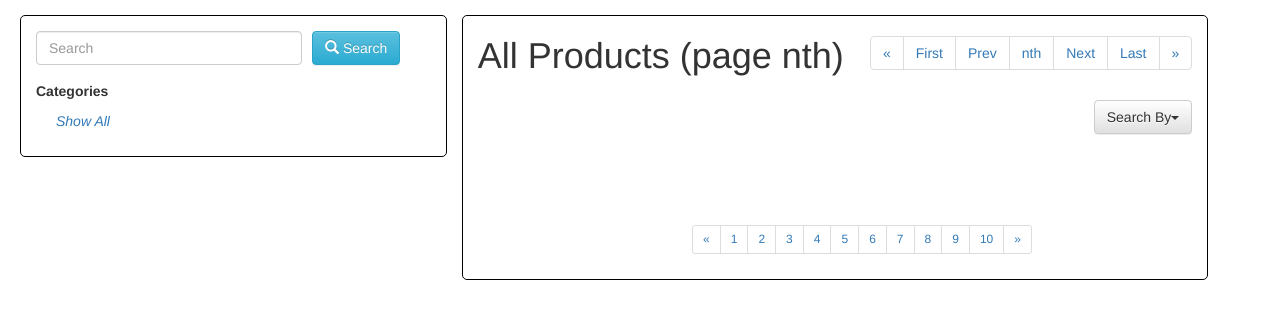
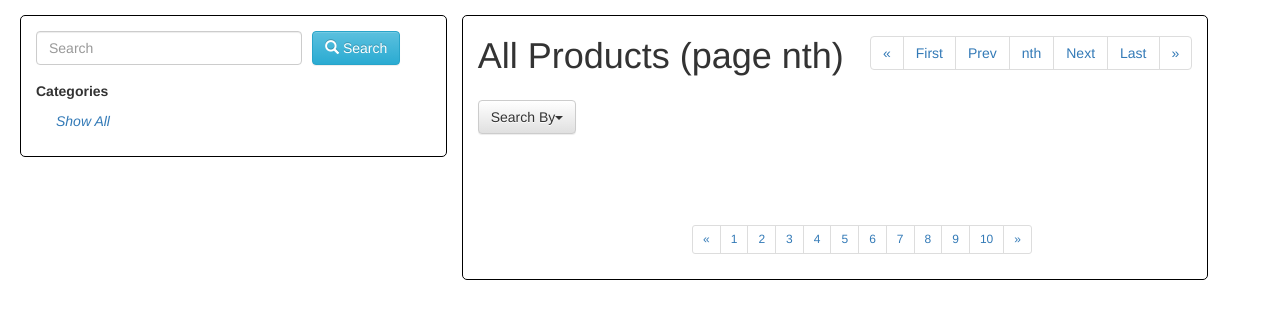
Before and after one commit to RoseTheMarmot/E-Commerce-CodingDojo, a CodeIgniter app: page / in a window 1280 px wide. Shown: the part 70-389 px from the top of the page. Run offline with CodeIgniter, Linux system fonts and the light colour scheme; data that the repository does not hold is empty.

Commit message:
made some homepage adjustments

```diff
--- a/application/views/homepage.php
+++ b/application/views/homepage.php
@@ -112,8 +112,8 @@
  <!-- NEED TO MAKE THIS DROP DOWN DYNAMIC
   –––––––––––––––––––––––––––––––––––––––––––––––––– -->
       <div class="dropdown">
-        <button class="btn btn-default dropdown-toggle pull-right" type="button" id="dropdownMenu1" data-toggle="dropdown" aria-expanded="true">Search By<span class="caret"></span></button>
-        <ul class="dropdown-menu pull-right" role="menu" aria-labelledby="dropdownMenu1">
+        <button class="btn btn-default dropdown-toggle pull-left" type="button" id="dropdownMenu1" data-toggle="dropdown" aria-expanded="true">Search By<span class="caret"></span></button>
+        <ul class="dropdown-menu pull-left" role="menu" aria-labelledby="dropdownMenu1">
           <li role="presentation"><a role="menuitem" tabindex="-1" href="#">Price Low-to-high</a></li>
           <li role="presentation"><a role="menuitem" tabindex="-1" href="#">Price High-to-low</a></li>
           <li role="presentation"><a role="menuitem" tabindex="-1" href="#">A-to-Z</a></li>
@@ -130,7 +130,7 @@
 <?php
   foreach($results as $result)
   { ?>   <a href="view/merch/<?=$result['id']?>" class="<?=$result['category']?>">
-          <div class='merch col-md-3'>
+          <div class='merch col-md-3 merch-div'>
             <p><?=$result['name']?></p>
             <img src="/assets/images/<?=$result['image']?>" alt="..." class="img-thumbnail">
             <p>$<?=$result['price']?></p>
--- a/assets/css/homepage_style.css
+++ b/assets/css/homepage_style.css
@@ -51,6 +51,9 @@
     #content img{
       margin: 5px;
     }
+  .merch-div{
+    height: 250px;
+  }
   #footer nav{
     margin-left: 30%;
   }
```
